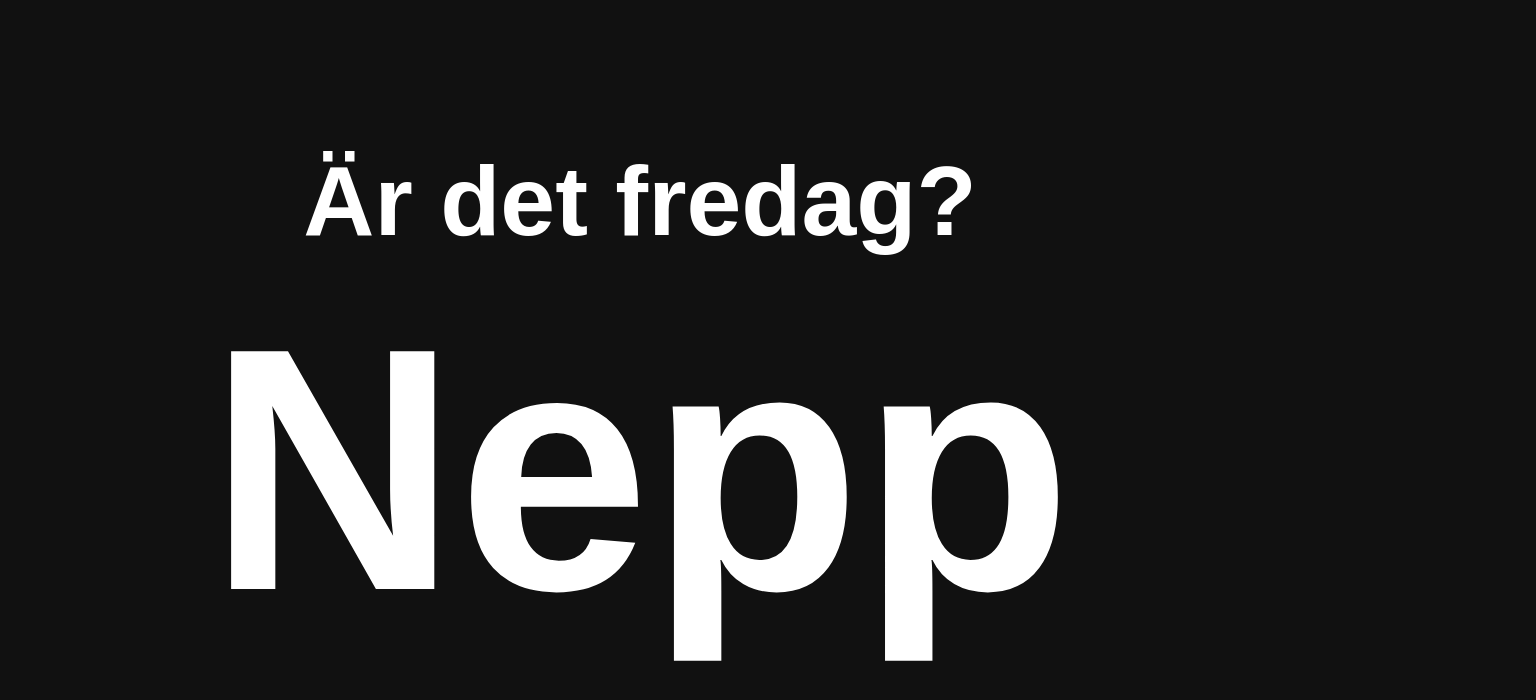
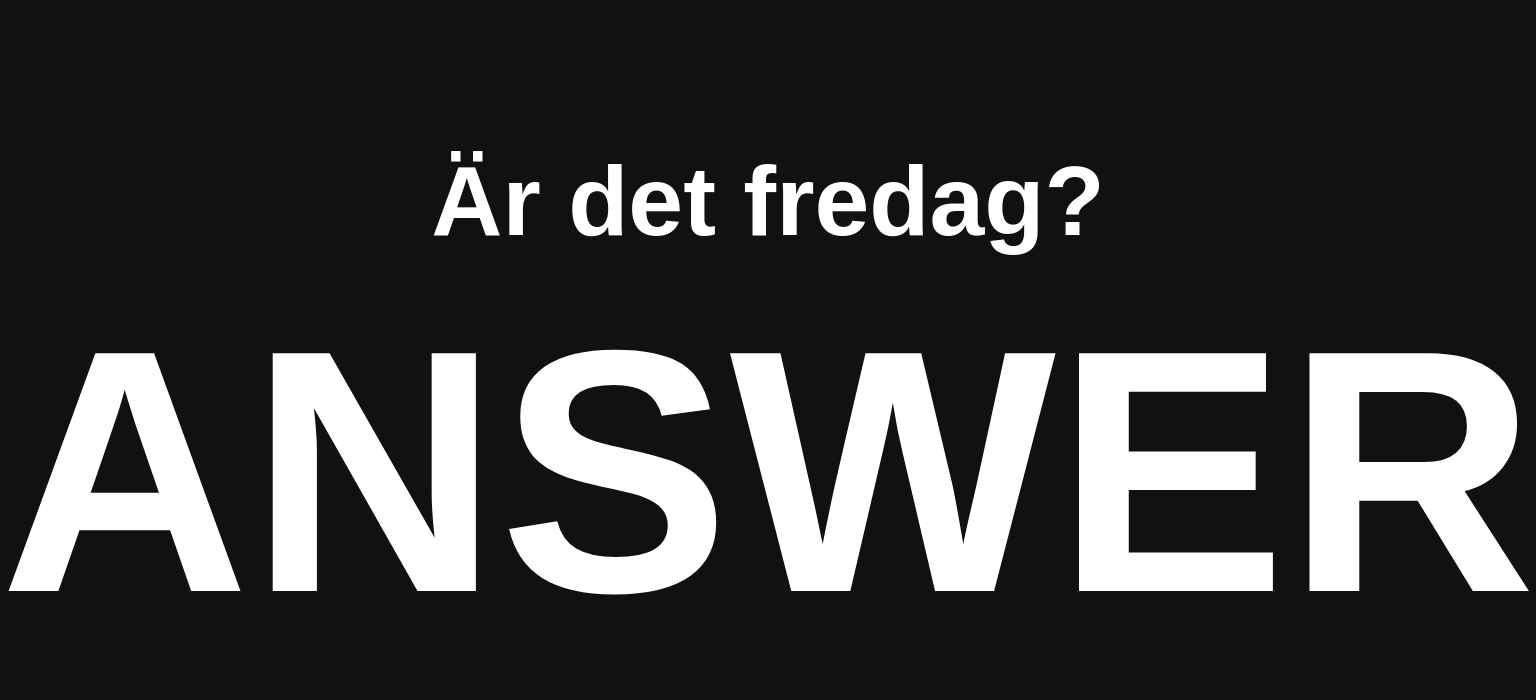
Before and after one commit to emilv/erefredag, a plain HTML site: page src/index.html in a window 1280 px wide. Shown: the whole page, 1536 px wide, since content can reach past the window. Drawn offline with Linux system fonts and the light colour scheme.

Commit message:
Automate specific answer
Automate the specific answer using cron and two different files. Also introduces a Makefile.

Fix #1

```diff
--- a/src/index.html
+++ b/src/index.html
@@ -23,7 +23,7 @@
 	<body id="body">
 		<div id="faq">
 			<h1 class="question">&Auml;r det fredag?</h1>
-			<p class="answer maybe">Nepp</p>
+			<p class="answer maybe">ANSWER</p>
 		</div>
 
 		<!--ul id="menu" class="sec">
```
Also changed, not shown: 4 other files.
